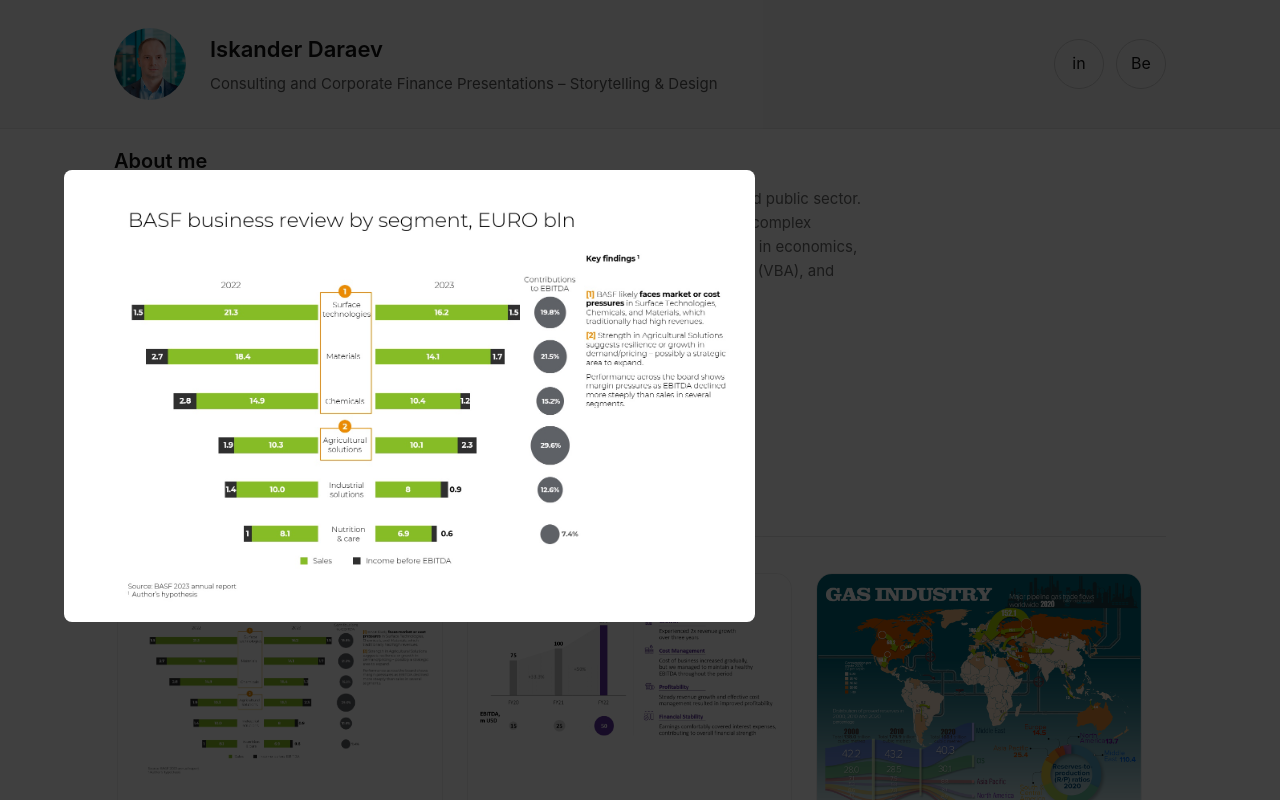
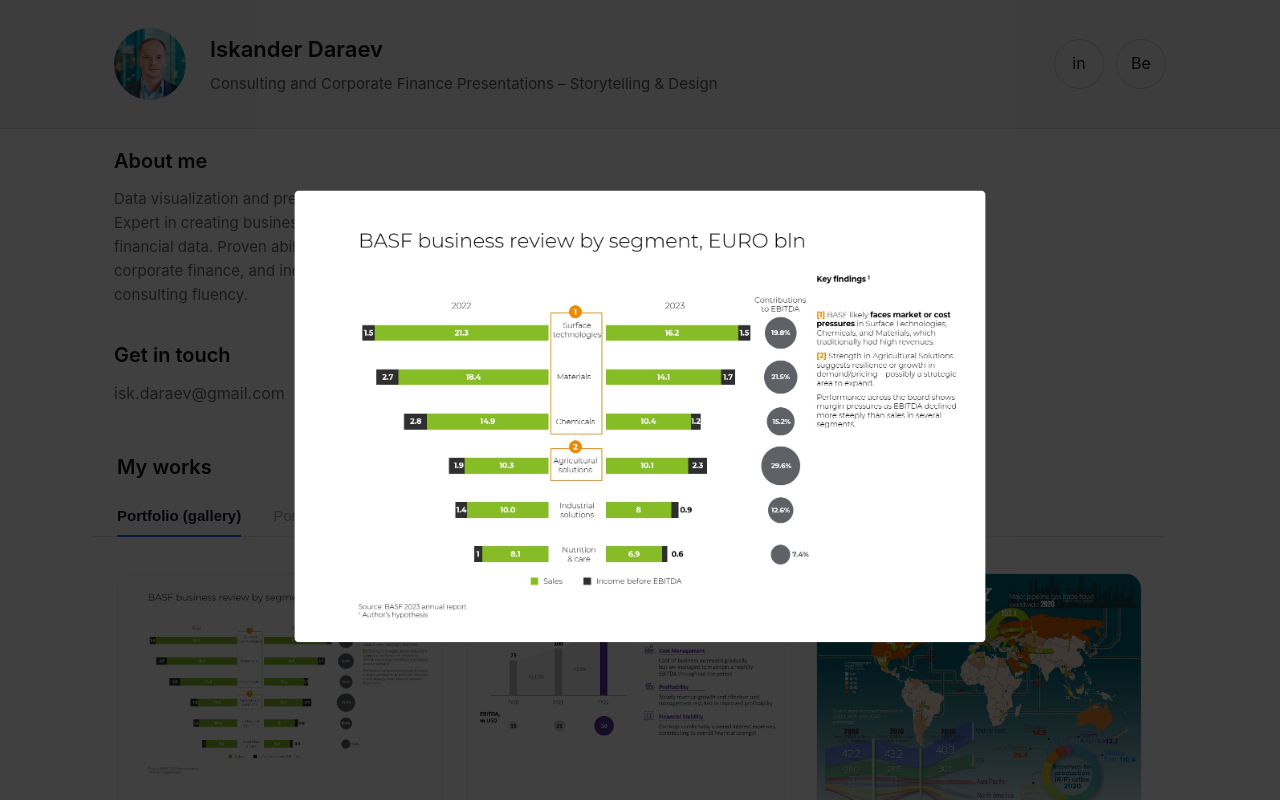
Before and after one commit to isk06/ruportfo, a Next.js app: page / in a window 1280 px wide. Both pictures are taken after a click on the element 279 px from the left and 705 px from the top of the page. Shown: the top 800 px of the page. Built offline with nearby package versions, Linux system fonts and the light colour scheme.

Commit message:
new 008 ver

```diff
--- a/app/globals.css
+++ b/app/globals.css
@@ -397,7 +397,7 @@ a:hover {
 }
 
 .modal-content img {
-  width: 60%;
+  width: 100%;
   height: auto;
   border-radius: 8px;
   cursor: zoom-out;
--- a/components/ProjectCard.tsx
+++ b/components/ProjectCard.tsx
@@ -17,7 +17,12 @@ export default function ProjectCard({ image }: ProjectCardProps) {
       {isModalOpen && (
         <div className="modal-overlay" onClick={() => setIsModalOpen(false)}>
           <div className="modal-content">
-            <img src={image} alt="Full size" />
+            {/* Scale image 40% smaller */}
+            <img
+              src={image}
+              alt="Full size"
+              style={{ transform: "scale(0.6)" }}
+            />
           </div>
         </div>
       )}
```
